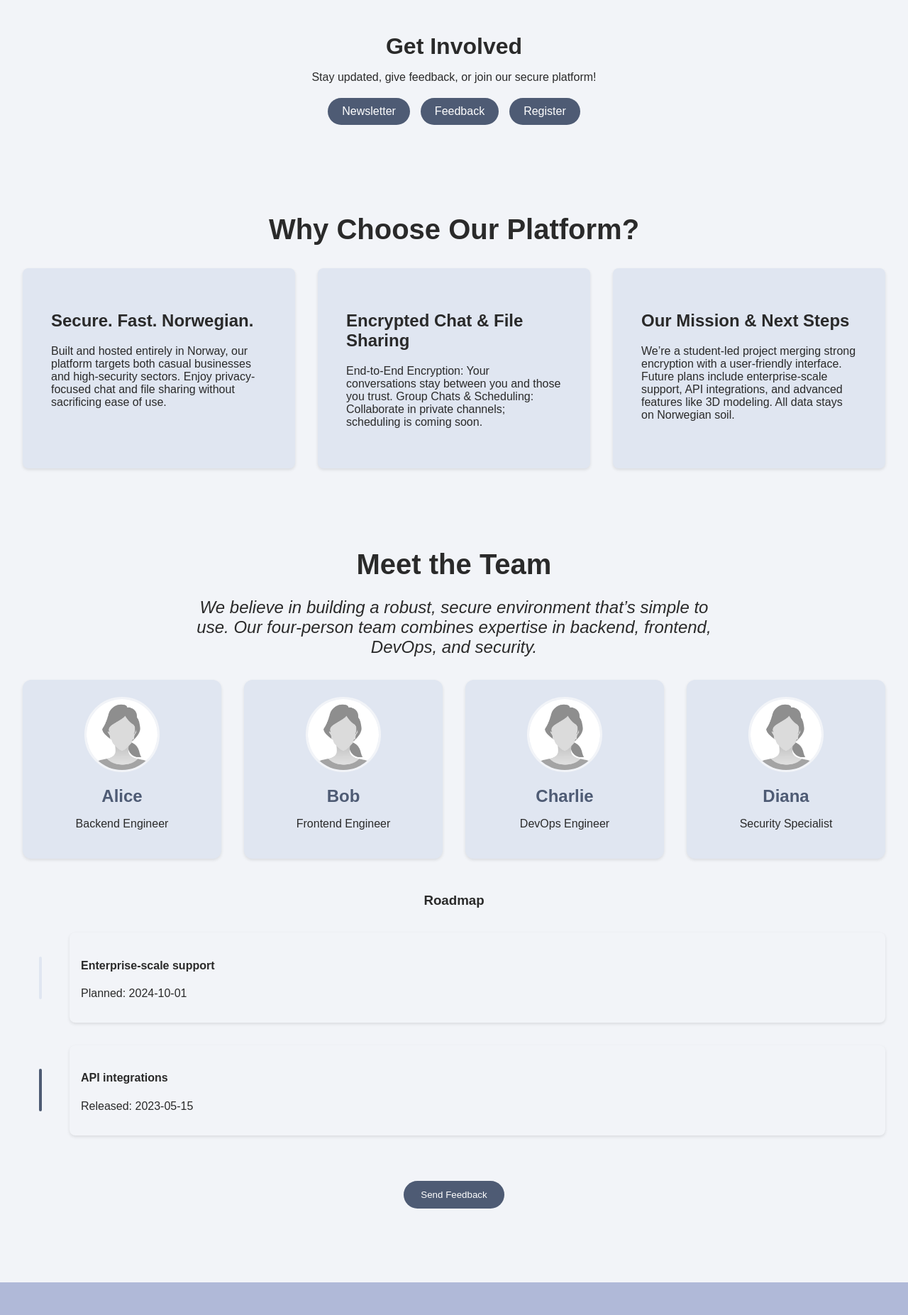
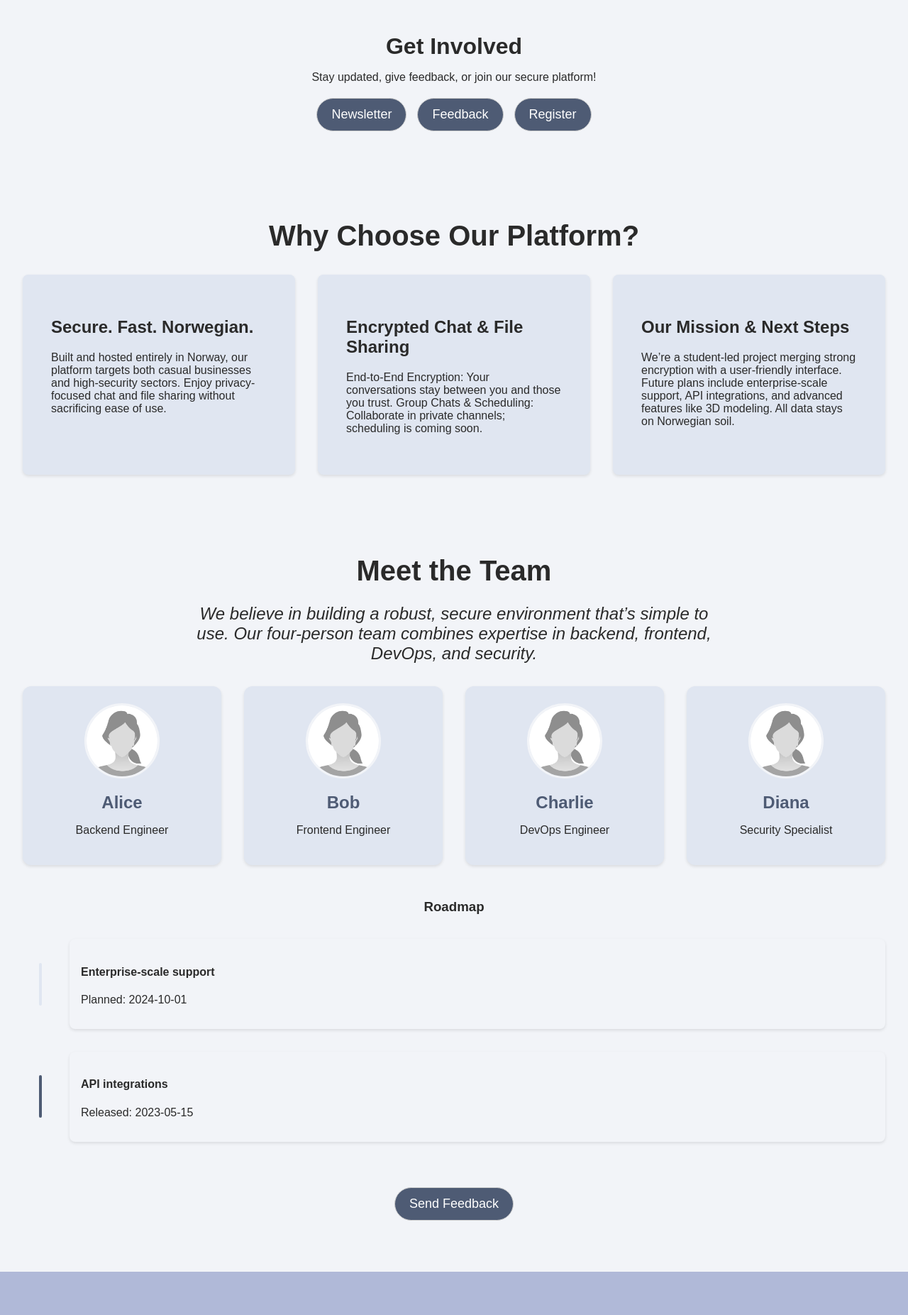
Before and after one commit to datamann1013/Chat-Application, a React (Vite) app in the folder Chat-application-frontend/: page / in a window 1280 px wide. Shown: the part 740-2593 px from the top of the page at 71% size. Built offline with nearby package versions, Linux system fonts and the light colour scheme.

Commit message:
Reworked buttons, added them to the page.

```diff
--- a/Chat-application-frontend/src/components/Sections/Generics/SignUpSection.css
+++ b/Chat-application-frontend/src/components/Sections/Generics/SignUpSection.css
@@ -19,13 +19,3 @@
     justify-content: center;
     gap: 15px;
 }
-
-.signup-buttons button {
-    background-color: var(--button-color);
-    color: #fff;
-    border: none;
-    border-radius: 25px;
-    padding: 10px 20px;
-    cursor: pointer;
-    font-size: 1rem;
-}
--- a/Chat-application-frontend/src/components/Sections/Generics/SignUpSection.tsx
+++ b/Chat-application-frontend/src/components/Sections/Generics/SignUpSection.tsx
@@ -1,4 +1,5 @@
 import "./SignUpSection.css";
+import { Button } from '../../UI/Button/Button.tsx'
 
 interface SignUpSectionProps {
     onNewsletterClick: () => void;
@@ -16,9 +17,15 @@ export default function SignUpSection({
             <h2>Get Involved</h2>
             <p>Stay updated, give feedback, or join our secure platform!</p>
             <div className="signup-buttons">
-                <button onClick={onNewsletterClick}>Newsletter</button>
-                <button onClick={onFeedbackClick}>Feedback</button>
-                <button onClick={onRegisterClick}>Register</button>
+                <Button onClick={onNewsletterClick} variant="default" size="lg">
+                    Newsletter
+                </Button>
+                <Button onClick={onFeedbackClick} variant="default" size="lg">
+                    Feedback
+                </Button>
+                <Button onClick={onRegisterClick} variant="default" size="lg">
+                    Register
+                </Button>
             </div>
         </div>
     );
--- a/Chat-application-frontend/src/components/Sections/Landingspesific/TeamSection.css
+++ b/Chat-application-frontend/src/components/Sections/Landingspesific/TeamSection.css
@@ -109,23 +109,6 @@
     transform: translateY(-3px);
 }
 
-/* Feedback button */
-.feedback-btn {
-    background-color: #4e5b74;
-    color: #fff;
-    border: none;
-    border-radius: 25px;
-    padding: 0.75rem 1.5rem;
-    cursor: pointer;
-    transition: transform 0.3s ease;
-    margin: 2rem auto;
-    display: block;
-}
-
-.feedback-btn:hover {
-    transform: scale(1.05);
-}
-
 /* Responsive breakpoints */
 @media (max-width: 768px) {
     .team-grid {
--- a/Chat-application-frontend/src/components/Sections/Landingspesific/TeamSection.tsx
+++ b/Chat-application-frontend/src/components/Sections/Landingspesific/TeamSection.tsx
@@ -1,4 +1,5 @@
 import "./TeamSection.css";
+import {Button} from "../../UI/Button/Button.tsx";
 
 interface TeamMember {
     name: string;
@@ -55,9 +56,13 @@ export default function TeamSection({
                 ))}
             </div>
 
-            <button className="feedback-btn" onClick={onFeedbackClick}>
+            <Button
+                onClick={onFeedbackClick}
+                variant="default"
+                size="lg"
+            >
                 Send Feedback
-            </button>
+            </Button>
         </section>
     );
 }
--- a/Chat-application-frontend/src/components/UI/Button/Button.css
+++ b/Chat-application-frontend/src/components/UI/Button/Button.css
@@ -14,8 +14,7 @@
 }
 
 .button:hover {
-    background-color: var(--header-bg-hover);
-    border-color: var(--button-border);
+    transform: scale(1.05);
 }
 
 .button:focus {
```
